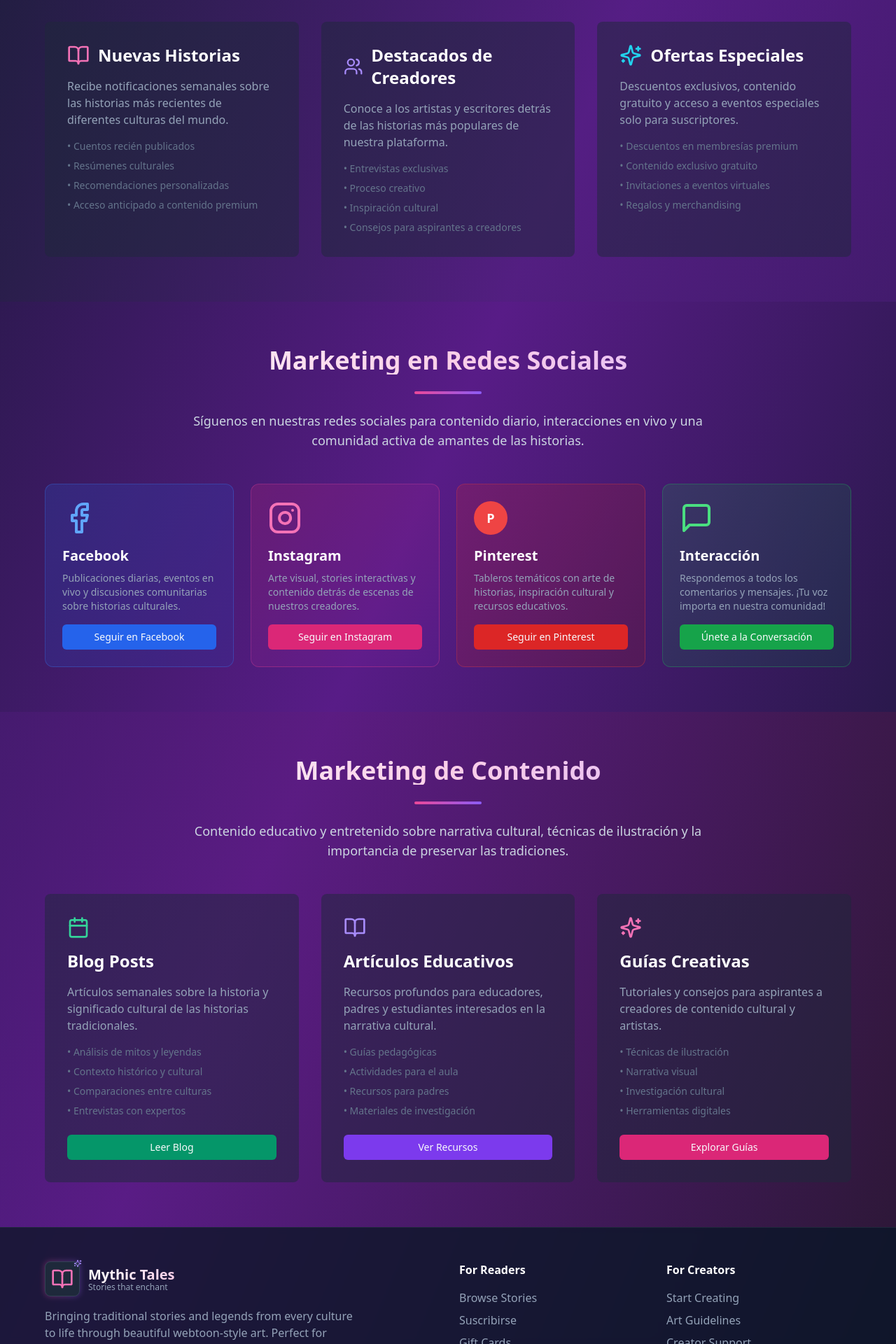
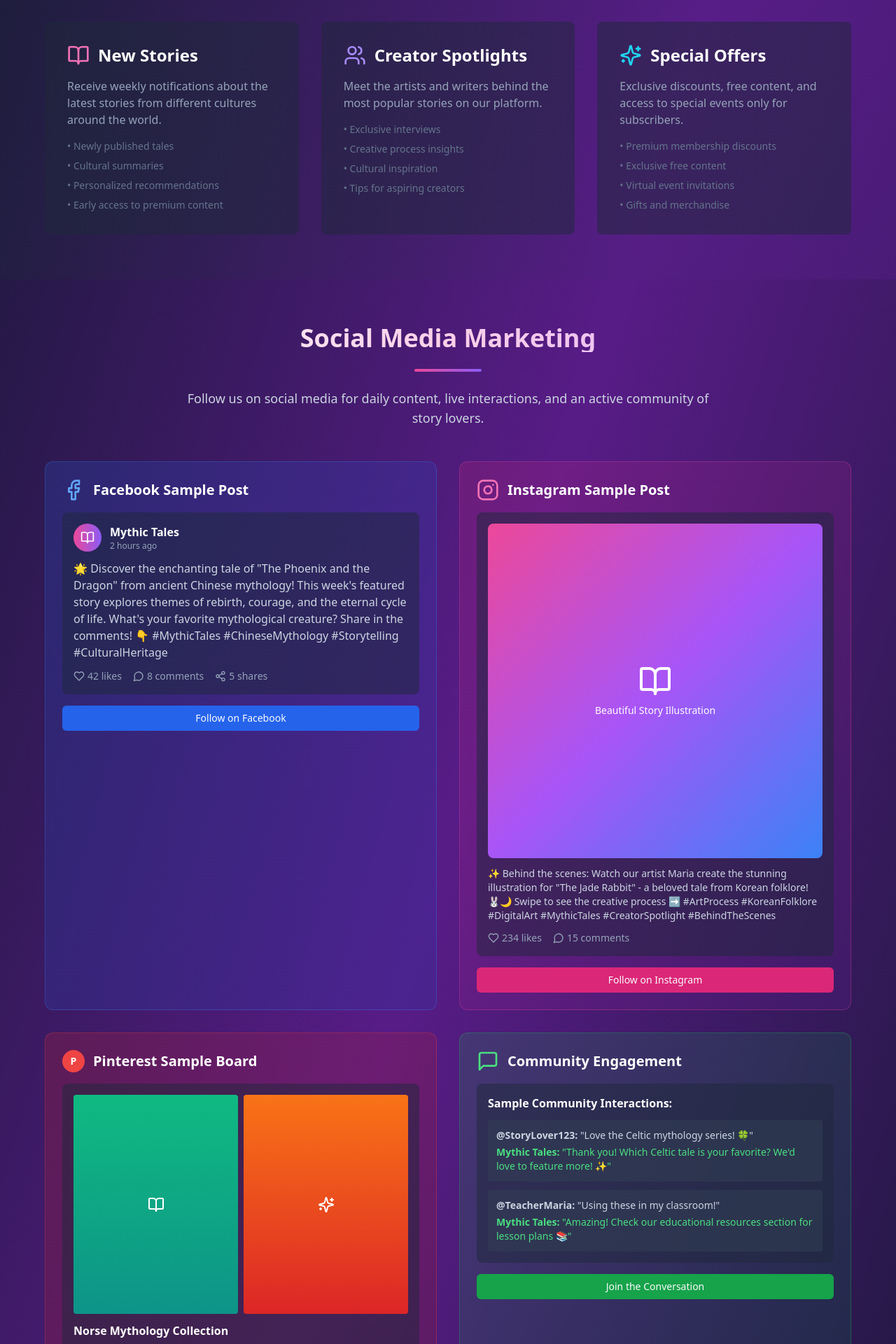
Before and after one commit to adrybecca/webtoon-tales-unfold, a React (Vite) app: page /subscribe in a window 1280 px wide. Shown: the part 880-2800 px from the top of the page at 70% size. Built offline with nearby package versions, Linux system fonts and the light colour scheme.

Commit message:
Refactor: Translate subscribe page and add social media examples
Translated the content of the subscribe page to English. Added example social media posts for Instagram, Facebook, and Pinterest.

```diff
--- a/src/pages/Subscribe.tsx
+++ b/src/pages/Subscribe.tsx
@@ -5,7 +5,7 @@ import { Form, FormControl, FormField, FormItem, FormLabel, FormMessage } from "
 import { Header } from "@/components/Header";
 import { Footer } from "@/components/Footer";
 import { useForm } from "react-hook-form";
-import { Mail, Facebook, Instagram, MessageSquare, Users, BookOpen, Calendar, Sparkles, ArrowRight, CheckCircle } from "lucide-react";
+import { Mail, Facebook, Instagram, MessageSquare, Users, BookOpen, Calendar, Sparkles, ArrowRight, CheckCircle, Heart, Share2, MessageCircle } from "lucide-react";
 import { useLanguage } from "@/contexts/LanguageContext";
 import { useState } from "react";
 
@@ -33,15 +33,15 @@ const Subscribe = () => {
         <div className="pt-20 px-4 min-h-screen flex items-center justify-center">
           <div className="max-w-md mx-auto text-center bg-slate-800/50 backdrop-blur-sm rounded-xl p-8 border border-slate-700">
             <CheckCircle className="w-16 h-16 text-green-400 mx-auto mb-4" />
-            <h1 className="text-2xl font-bold text-white mb-4">¡Suscripción Exitosa!</h1>
+            <h1 className="text-2xl font-bold text-white mb-4">Subscription Successful!</h1>
             <p className="text-slate-300 mb-6">
-              Gracias por suscribirte a Mythic Tales. Pronto recibirás nuestras historias más encantadoras.
+              Thank you for subscribing to Mythic Tales. You'll soon receive our most enchanting stories.
             </p>
             <Button
               onClick={() => window.location.href = '/'}
               className="bg-gradient-to-r from-pink-500 to-violet-500 hover:from-pink-600 hover:to-violet-600"
             >
-              Volver al Inicio
+              Back to Home
             </Button>
           </div>
         </div>
@@ -58,11 +58,11 @@ const Subscribe = () => {
         <div className="max-w-4xl mx-auto text-center">
           <div className="mb-12">
             <h1 className="text-4xl md:text-6xl font-bold bg-gradient-to-r from-white via-pink-200 to-purple-300 bg-clip-text text-transparent mb-6">
-              Únete a Nuestra Comunidad
+              Join Our Community
             </h1>
             <div className="w-24 h-1 bg-gradient-to-r from-pink-500 to-violet-500 mx-auto mb-6 rounded-full"></div>
             <p className="text-xl text-slate-300 mb-8 max-w-3xl mx-auto leading-relaxed">
-              Suscríbete para recibir las historias más encantadoras, destacados de creadores y ofertas especiales directamente en tu bandeja de entrada.
+              Subscribe to receive the most enchanting stories, creator spotlights, and special offers directly in your inbox.
             </p>
           </div>
 
@@ -75,10 +75,10 @@ const Subscribe = () => {
                   name="name"
                   render={({ field }) => (
                     <FormItem>
-                      <FormLabel className="text-white">Nombre</FormLabel>
+                      <FormLabel className="text-white">Name</FormLabel>
                       <FormControl>
                         <Input
-                          placeholder="Tu nombre completo"
+                          placeholder="Your full name"
                           className="bg-slate-700 border-slate-600 text-white"
                           {...field}
                         />
@@ -96,7 +96,7 @@ const Subscribe = () => {
                       <FormControl>
                         <Input
                           type="email"
-                          placeholder="tu@email.com"
+                          placeholder="your@email.com"
                           className="bg-slate-700 border-slate-600 text-white"
                           {...field}
                         />
@@ -110,7 +110,7 @@ const Subscribe = () => {
                   className="w-full bg-gradient-to-r from-pink-500 to-violet-500 hover:from-pink-600 hover:to-violet-600 text-white py-3"
                 >
                   <Mail className="w-5 h-5 mr-2" />
-                  Suscribirse Ahora
+                  Subscribe Now
                   <ArrowRight className="w-5 h-5 ml-2" />
                 </Button>
               </form>
@@ -124,7 +124,7 @@ const Subscribe = () => {
         <div className="max-w-6xl mx-auto">
           <div className="text-center mb-12">
             <h2 className="text-3xl md:text-4xl font-bold bg-gradient-to-r from-white via-pink-200 to-purple-300 bg-clip-text text-transparent mb-6">
-              Marketing por Email
+              Email Marketing
             </h2>
             <div className="w-24 h-1 bg-gradient-to-r from-pink-500 to-violet-500 mx-auto mb-6 rounded-full"></div>
           </div>
@@ -133,48 +133,48 @@ const Subscribe = () => {
             <div className="bg-slate-800/50 rounded-lg p-8 hover:bg-slate-700/50 transition-all duration-300 group">
               <div className="flex items-center mb-4">
                 <BookOpen className="w-8 h-8 text-pink-400 mr-3" />
-                <h3 className="text-2xl font-bold text-white">Nuevas Historias</h3>
+                <h3 className="text-2xl font-bold text-white">New Stories</h3>
               </div>
               <p className="text-slate-400 mb-4">
-                Recibe notificaciones semanales sobre las historias más recientes de diferentes culturas del mundo.
+                Receive weekly notifications about the latest stories from different cultures around the world.
               </p>
               <ul className="text-slate-500 text-sm space-y-2">
-                <li>• Cuentos recién publicados</li>
-                <li>• Resúmenes culturales</li>
-                <li>• Recomendaciones personalizadas</li>
-                <li>• Acceso anticipado a contenido premium</li>
+                <li>• Newly published tales</li>
+                <li>• Cultural summaries</li>
+                <li>• Personalized recommendations</li>
+                <li>• Early access to premium content</li>
               </ul>
             </div>
 
             <div className="bg-slate-800/50 rounded-lg p-8 hover:bg-slate-700/50 transition-all duration-300 group">
               <div className="flex items-center mb-4">
                 <Users className="w-8 h-8 text-violet-400 mr-3" />
-                <h3 className="text-2xl font-bold text-white">Destacados de Creadores</h3>
+                <h3 className="text-2xl font-bold text-white">Creator Spotlights</h3>
               </div>
               <p className="text-slate-400 mb-4">
-                Conoce a los artistas y escritores detrás de las historias más populares de nuestra plataforma.
+                Meet the artists and writers behind the most popular stories on our platform.
               </p>
               <ul className="text-slate-500 text-sm space-y-2">
-                <li>• Entrevistas exclusivas</li>
-                <li>• Proceso creativo</li>
-                <li>• Inspiración cultural</li>
-                <li>• Consejos para aspirantes a creadores</li>
+                <li>• Exclusive interviews</li>
+                <li>• Creative process insights</li>
+                <li>• Cultural inspiration</li>
+                <li>• Tips for aspiring creators</li>
               </ul>
             </div>
 
             <div className="bg-slate-800/50 rounded-lg p-8 hover:bg-slate-700/50 transition-all duration-300 group">
               <div className="flex items-center mb-4">
                 <Sparkles className="w-8 h-8 text-cyan-400 mr-3" />
-                <h3 className="text-2xl font-bold text-white">Ofertas Especiales</h3>
+                <h3 className="text-2xl font-bold text-white">Special Offers</h3>
               </div>
               <p className="text-slate-400 mb-4">
-                Descuentos exclusivos, contenido gratuito y acceso a eventos especiales solo para suscriptores.
+                Exclusive discounts, free content, and access to special events only for subscribers.
               </p>
               <ul className="text-slate-500 text-sm space-y-2">
-                <li>• Descuentos en membresías premium</li>
-                <li>• Contenido exclusivo gratuito</li>
-                <li>• Invitaciones a eventos virtuales</li>
-                <li>• Regalos y merchandising</li>
+                <li>• Premium membership discounts</li>
+                <li>• Exclusive free content</li>
+                <li>• Virtual event invitations</li>
+                <li>• Gifts and merchandise</li>
               </ul>
             </div>
           </div>
@@ -186,58 +186,145 @@ const Subscribe = () => {
         <div className="max-w-6xl mx-auto">
           <div className="text-center mb-12">
             <h2 className="text-3xl md:text-4xl font-bold bg-gradient-to-r from-white via-pink-200 to-purple-300 bg-clip-text text-transparent mb-6">
-              Marketing en Redes Sociales
+              Social Media Marketing
             </h2>
             <div className="w-24 h-1 bg-gradient-to-r from-pink-500 to-violet-500 mx-auto mb-6 rounded-full"></div>
             <p className="text-lg text-slate-300 mb-8 max-w-3xl mx-auto">
-              Síguenos en nuestras redes sociales para contenido diario, interacciones en vivo y una comunidad activa de amantes de las historias.
+              Follow us on social media for daily content, live interactions, and an active community of story lovers.
             </p>
           </div>
 
-          <div className="grid grid-cols-1 md:grid-cols-2 lg:grid-cols-4 gap-6">
-            <div className="bg-gradient-to-br from-blue-600/20 to-blue-800/20 rounded-xl p-6 border border-blue-500/30 hover:border-blue-400/50 transition-all group">
-              <Facebook className="w-12 h-12 text-blue-400 mb-4 group-hover:scale-110 transition-transform" />
-              <h3 className="text-xl font-bold text-white mb-2">Facebook</h3>
-              <p className="text-slate-400 text-sm mb-4">
-                Publicaciones diarias, eventos en vivo y discusiones comunitarias sobre historias culturales.
-              </p>
+          <div className="grid grid-cols-1 md:grid-cols-2 gap-8">
+            {/* Facebook Sample Post */}
+            <div className="bg-gradient-to-br from-blue-600/20 to-blue-800/20 rounded-xl p-6 border border-blue-500/30">
+              <div className="flex items-center mb-4">
+                <Facebook className="w-8 h-8 text-blue-400 mr-3" />
+                <h3 className="text-xl font-bold text-white">Facebook Sample Post</h3>
+              </div>
+              <div className="bg-slate-800/50 rounded-lg p-4 mb-4">
+                <div className="flex items-center mb-3">
+                  <div className="w-10 h-10 bg-gradient-to-r from-pink-500 to-violet-500 rounded-full flex items-center justify-center mr-3">
+                    <BookOpen className="w-5 h-5 text-white" />
+                  </div>
+                  <div>
+                    <p className="text-white font-semibold">Mythic Tales</p>
+                    <p className="text-slate-400 text-xs">2 hours ago</p>
+                  </div>
+                </div>
+                <p className="text-slate-300 mb-3">
+                  🌟 Discover the enchanting tale of "The Phoenix and the Dragon" from ancient Chinese mythology! This week's featured story explores themes of rebirth, courage, and the eternal cycle of life.
+
+                  What's your favorite mythological creature? Share in the comments! 👇
+
+                  #MythicTales #ChineseMythology #Storytelling #CulturalHeritage
+                </p>
+                <div className="flex items-center space-x-4 text-slate-400 text-sm">
+                  <div className="flex items-center">
+                    <Heart className="w-4 h-4 mr-1" />
+                    <span>42 likes</span>
+                  </div>
+                  <div className="flex items-center">
+                    <MessageCircle className="w-4 h-4 mr-1" />
+                    <span>8 comments</span>
+                  </div>
+                  <div className="flex items-center">
+                    <Share2 className="w-4 h-4 mr-1" />
+                    <span>5 shares</span>
+                  </div>
+                </div>
+              </div>
               <Button size="sm" className="w-full bg-blue-600 hover:bg-blue-700">
-                Seguir en Facebook
+                Follow on Facebook
               </Button>
             </div>
 
-            <div className="bg-gradient-to-br from-pink-600/20 to-purple-800/20 rounded-xl p-6 border border-pink-500/30 hover:border-pink-400/50 transition-all group">
-              <Instagram className="w-12 h-12 text-pink-400 mb-4 group-hover:scale-110 transition-transform" />
-              <h3 className="text-xl font-bold text-white mb-2">Instagram</h3>
-              <p className="text-slate-400 text-sm mb-4">
-                Arte visual, stories interactivas y contenido detrás de escenas de nuestros creadores.
-              </p>
+            {/* Instagram Sample Post */}
+            <div className="bg-gradient-to-br from-pink-600/20 to-purple-800/20 rounded-xl p-6 border border-pink-500/30">
+              <div className="flex items-center mb-4">
+                <Instagram className="w-8 h-8 text-pink-400 mr-3" />
+                <h3 className="text-xl font-bold text-white">Instagram Sample Post</h3>
+              </div>
+              <div className="bg-slate-800/50 rounded-lg p-4 mb-4">
+                <div className="aspect-square bg-gradient-to-br from-pink-500 via-purple-500 to-blue-500 rounded-lg mb-3 flex items-center justify-center">
+                  <div className="text-center text-white">
+                    <BookOpen className="w-12 h-12 mx-auto mb-2" />
+                    <p className="text-sm">Beautiful Story Illustration</p>
+                  </div>
+                </div>
+                <p className="text-slate-300 text-sm mb-3">
+                  ✨ Behind the scenes: Watch our artist Maria create the stunning illustration for "The Jade Rabbit" - a beloved tale from Korean folklore! 🐰🌙
+
+                  Swipe to see the creative process ➡️
+
+                  #ArtProcess #KoreanFolklore #DigitalArt #MythicTales #CreatorSpotlight #BehindTheScenes
+                </p>
+                <div className="flex items-center space-x-4 text-slate-400 text-sm">
+                  <div className="flex items-center">
+                    <Heart className="w-4 h-4 mr-1" />
+                    <span>234 likes</span>
+                  </div>
+                  <div className="flex items-center">
+                    <MessageCircle className="w-4 h-4 mr-1" />
+                    <span>15 comments</span>
+                  </div>
+                </div>
+              </div>
               <Button size="sm" className="w-full bg-pink-600 hover:bg-pink-700">
-                Seguir en Instagram
+                Follow on Instagram
               </Button>
             </div>
 
-            <div className="bg-gradient-to-br from-red-600/20 to-red-800/20 rounded-xl p-6 border border-red-500/30 hover:border-red-400/50 transition-all group">
-              <div className="w-12 h-12 bg-red-500 rounded-full flex items-center justify-center mb-4 group-hover:scale-110 transition-transform">
-                <span className="text-white font-bold text-lg">P</span>
+            {/* Pinterest Sample Post */}
+            <div className="bg-gradient-to-br from-red-600/20 to-red-800/20 rounded-xl p-6 border border-red-500/30">
+              <div className="flex items-center mb-4">
+                <div className="w-8 h-8 bg-red-500 rounded-full flex items-center justify-center mr-3">
+                  <span className="text-white font-bold text-sm">P</span>
+                </div>
+                <h3 className="text-xl font-bold text-white">Pinterest Sample Board</h3>
               </div>
-              <h3 className="text-xl font-bold text-white mb-2">Pinterest</h3>
-              <p className="text-slate-400 text-sm mb-4">
-                Tableros temáticos con arte de historias, inspiración cultural y recursos educativos.
-              </p>
+              <div className="bg-slate-800/50 rounded-lg p-4 mb-4">
+                <div className="grid grid-cols-2 gap-2 mb-3">
+                  <div className="aspect-[3/4] bg-gradient-to-b from-emerald-500 to-teal-600 rounded flex items-center justify-center">
+                    <BookOpen className="w-6 h-6 text-white" />
+                  </div>
+                  <div className="aspect-[3/4] bg-gradient-to-b from-orange-500 to-red-600 rounded flex items-center justify-center">
+                    <Sparkles className="w-6 h-6 text-white" />
+                  </div>
+                </div>
+                <h4 className="text-white font-semibold mb-2">Norse Mythology Collection</h4>
+                <p className="text-slate-300 text-sm mb-3">
+                  📌 Curated collection of Norse mythology stories, illustrations, and educational resources. Perfect for teachers, students, and mythology enthusiasts!
+
+                  #NorseMythology #EducationalResources #TeachingMaterials #Vikings #Mythology
+                </p>
+                <p className="text-slate-400 text-xs">23 pins • 156 followers</p>
+              </div>
               <Button size="sm" className="w-full bg-red-600 hover:bg-red-700">
-                Seguir en Pinterest
+                Follow on Pinterest
               </Button>
             </div>
 
-            <div className="bg-gradient-to-br from-green-600/20 to-emerald-800/20 rounded-xl p-6 border border-green-500/30 hover:border-green-400/50 transition-all group">
-              <MessageSquare className="w-12 h-12 text-green-400 mb-4 group-hover:scale-110 transition-transform" />
-              <h3 className="text-xl font-bold text-white mb-2">Interacción</h3>
-              <p className="text-slate-400 text-sm mb-4">
-                Respondemos a todos los comentarios y mensajes. ¡Tu voz importa en nuestra comunidad!
-              </p>
+            {/* Community Interaction */}
+            <div className="bg-gradient-to-br from-green-600/20 to-emerald-800/20 rounded-xl p-6 border border-green-500/30">
+              <div className="flex items-center mb-4">
+                <MessageSquare className="w-8 h-8 text-green-400 mr-3" />
+                <h3 className="text-xl font-bold text-white">Community Engagement</h3>
+              </div>
+              <div className="bg-slate-800/50 rounded-lg p-4 mb-4">
+                <h4 className="text-white font-semibold mb-3">Sample Community Interactions:</h4>
+                <div className="space-y-3 text-sm">
+                  <div className="bg-slate-700/50 rounded p-3">
+                    <p className="text-slate-300"><strong>@StoryLover123:</strong> "Love the Celtic mythology series! 🍀"</p>
+                    <p className="text-green-400 mt-1"><strong>Mythic Tales:</strong> "Thank you! Which Celtic tale is your favorite? We'd love to feature more! ✨"</p>
+                  </div>
+                  <div className="bg-slate-700/50 rounded p-3">
+                    <p className="text-slate-300"><strong>@TeacherMaria:</strong> "Using these in my classroom!"</p>
+                    <p className="text-green-400 mt-1"><strong>Mythic Tales:</strong> "Amazing! Check our educational resources section for lesson plans 📚"</p>
+                  </div>
+                </div>
+              </div>
               <Button size="sm" className="w-full bg-green-600 hover:bg-green-700">
-                Únete a la Conversación
+                Join the Conversation
               </Button>
             </div>
           </div>
@@ -249,11 +336,11 @@ const Subscribe = () => {
         <div className="max-w-6xl mx-auto">
           <div className="text-center mb-12">
             <h2 className="text-3xl md:text-4xl font-bold bg-gradient-to-r from-white via-pink-200 to-purple-300 bg-clip-text text-transparent mb-6">
-              Marketing de Contenido
+              Content Marketing
             </h2>
             <div className="w-24 h-1 bg-gradient-to-r from-pink-500 to-violet-500 mx-auto mb-6 rounded-full"></div>
             <p className="text-lg text-slate-300 mb-8 max-w-3xl mx-auto">
-              Contenido educativo y entretenido sobre narrativa cultural, técnicas de ilustración y la importancia de preservar las tradiciones.
+              Educational and entertaining content about cultural storytelling, illustration techniques, and the importance of preserving traditions.
             </p>
           </div>
 
@@ -262,50 +349,50 @@ const Subscribe = () => {
               <Calendar className="w-8 h-8 text-emerald-400 mb-4" />
               <h3 className="text-2xl font-bold text-white mb-4">Blog Posts</h3>
               <p className="text-slate-400 mb-4">
-                Artículos semanales sobre la historia y significado cultural de las historias tradicionales.
+                Weekly articles about the history and cultural significance of traditional stories.
               </p>
               <ul className="text-slate-500 text-sm space-y-2 mb-6">
-                <li>• Análisis de mitos y leyendas</li>
-                <li>• Contexto histórico y cultural</li>
-                <li>• Comparaciones entre culturas</li>
-                <li>• Entrevistas con expertos</li>
+                <li>• Myth and legend analysis</li>
+                <li>• Historical and cultural context</li>
+                <li>• Cross-cultural comparisons</li>
+                <li>• Expert interviews</li>
               </ul>
               <Button size="sm" className="w-full bg-emerald-600 hover:bg-emerald-700">
-                Leer Blog
+                Read Blog
               </Button>
             </div>
 
             <div className="bg-slate-800/50 rounded-lg p-8 hover:bg-slate-700/50 transition-all duration-300 group">
               <BookOpen className="w-8 h-8 text-violet-400 mb-4" />
-              <h3 className="text-2xl font-bold text-white mb-4">Artículos Educativos</h3>
+              <h3 className="text-2xl font-bold text-white mb-4">Educational Articles</h3>
               <p className="text-slate-400 mb-4">
-                Recursos profundos para educadores, padres y estudiantes interesados en la narrativa cultural.
+                In-depth resources for educators, parents, and students interested in cultural storytelling.
               </p>
               <ul className="text-slate-500 text-sm space-y-2 mb-6">
-                <li>• Guías pedagógicas</li>
-                <li>• Actividades para el aula</li>
-                <li>• Recursos para padres</li>
-                <li>• Materiales de investigación</li>
+                <li>• Teaching guides</li>
+                <li>• Classroom activities</li>
+                <li>• Parent resources</li>
+                <li>• Research materials</li>
               </ul>
               <Button size="sm" className="w-full bg-violet-600 hover:bg-violet-700">
-                Ver Recursos
+                View Resources
               </Button>
             </div>
 
             <div className="bg-slate-800/50 rounded-lg p-8 hover:bg-slate-700/50 transition-all duration-300 group">
               <Sparkles className="w-8 h-8 text-pink-400 mb-4" />
-              <h3 className="text-2xl font-bold text-white mb-4">Guías Creativas</h3>
+              <h3 className="text-2xl font-bold text-white mb-4">Creative Guides</h3>
               <p className="text-slate-400 mb-4">
-                Tutoriales y consejos para aspirantes a creadores de contenido cultural y artistas.
+                Tutorials and tips for aspiring cultural content creators and artists.
               </p>
               <ul className="text-slate-500 text-sm space-y-2 mb-6">
-                <li>• Técnicas de ilustración</li>
-                <li>• Narrativa visual</li>
-                <li>• Investigación cultural</li>
-                <li>• Herramientas digitales</li>
+                <li>• Illustration techniques</li>
+                <li>• Visual storytelling</li>
+                <li>• Cultural research</li>
+                <li>• Digital tools</li>
               </ul>
               <Button size="sm" className="w-full bg-pink-600 hover:bg-pink-700">
-                Explorar Guías
+                Explore Guides
               </Button>
             </div>
           </div>
```
